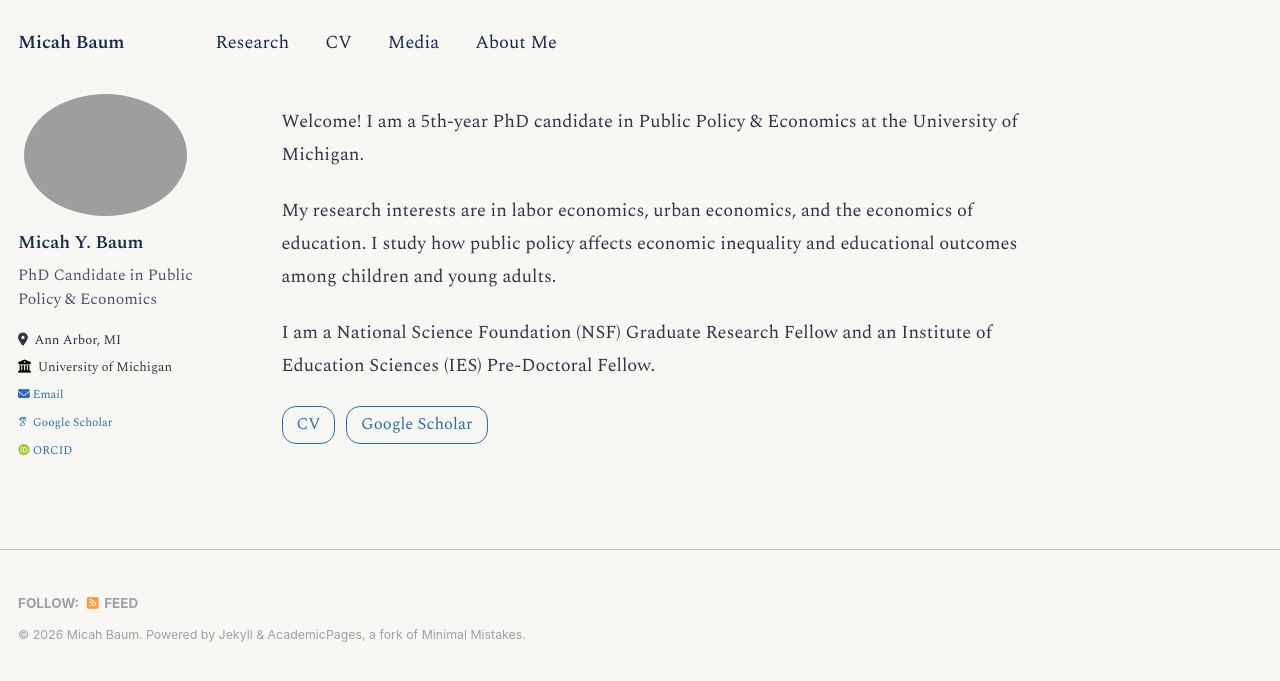
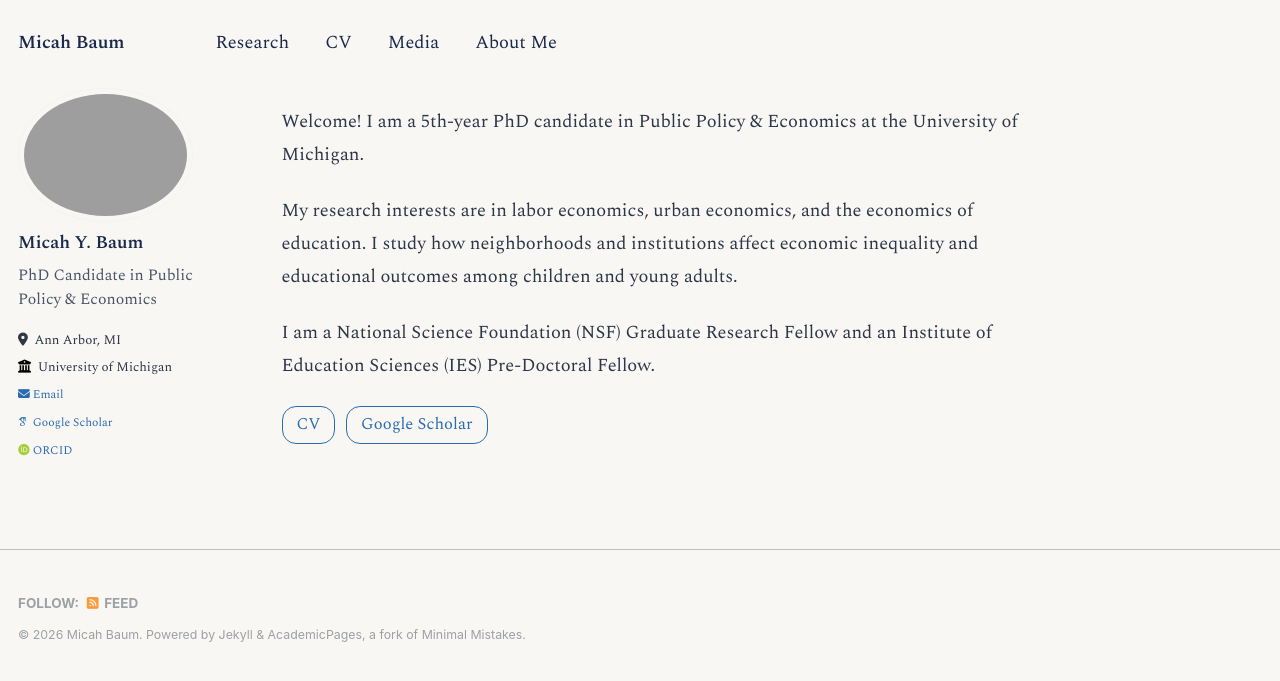
Before and after one commit to micah-baum/micah-baum.github.io, a Jekyll site: the page built from _pages/about.md, in a window 1280 px wide. Shown: the top 681 px of the page. Built offline with Jekyll 4.4.1, drawn with Linux system fonts in a browser that asks for light colours; some web fonts are replaced.

Commit message:
Update about.md

```diff
--- a/_pages/about.md
+++ b/_pages/about.md
@@ -8,7 +8,7 @@ redirect_from:
 
 Welcome! I am a 5th-year PhD candidate in Public Policy & Economics at the University of Michigan.
 
-My research interests are in labor economics, urban economics, and the economics of education. I study how public policy affects economic inequality and educational outcomes among children and young adults.
+My research interests are in labor economics, urban economics, and the economics of education. I study how neighborhoods and institutions affect economic inequality and educational outcomes among children and young adults.
 
 I am a National Science Foundation (NSF) Graduate Research Fellow and an Institute of Education Sciences (IES) Pre-Doctoral Fellow.
 
```
